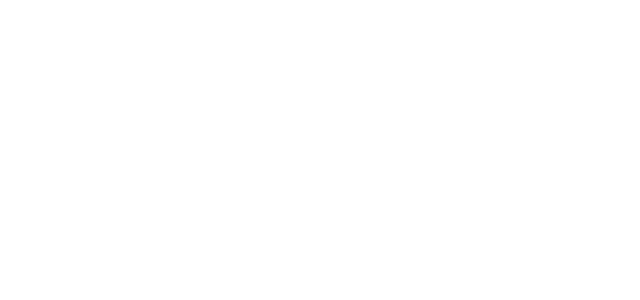
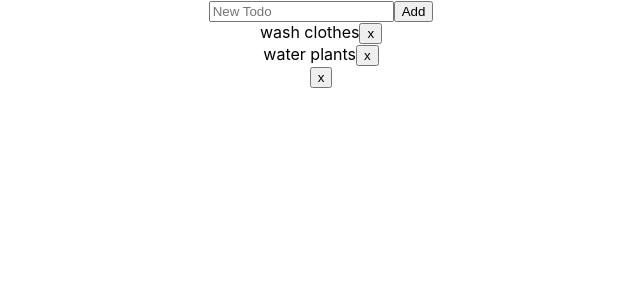
Before and after one commit to ajayaravind-git/ToDoList-Application, a React (Create React App) app: page / in a window 1280 px wide. Shown: the top 300 px of the page, without its empty margins (319-959 px from the left). Built offline with nearby package versions, Linux system fonts and the light colour scheme.

Commit message:
Creating to do function added

```diff
--- a/src/App.js
+++ b/src/App.js
@@ -1,10 +1,11 @@
 import logo from './logo.svg';
 import './App.css';
+import TodoList from './TodoList';
 import React, { Component } from 'react'
 class App extends Component {
   render() {
     return <div className='App'>
-
+      <TodoList />
     </div>
   }
 }
--- a/src/NewTodoForm.js
+++ b/src/NewTodoForm.js
@@ -1,7 +1,32 @@
 import React, { Component } from 'react';
+import { v4 as uuidv4 } from 'uuid';
+
 class NewTodoForm extends Component {
+    constructor(props) {
+        super(props);
+        this.state = {
+            newtodo: ""
+        }
+        this.handleChange = this.handleChange.bind(this);
+        this.handleSubmit = this.handleSubmit.bind(this);
+    }
+    handleChange(evt) {
+        this.setState({
+            [evt.target.name]: evt.target.value
+        })
+    }
+    handleSubmit(evt) {
+        evt.preventDefault();
+        const newTodo = ({ name: this.state.newtodo, id: uuid() })
+        this.props.addTodo(newTodo);
+
+    }
     render() {
         return <div>
+            <form onSubmit={this.handleSubmit}>
+                <input type="text" value={this.state.newtodo} id="newtodo" name="newtodo" placeholder='New Todo' onChange={this.handleChange} />
+                <button>Add</button>
+            </form>
 
         </div>
     }
--- a/src/Todo.js
+++ b/src/Todo.js
@@ -1,7 +1,7 @@
 import React, { Component } from 'react';
 class Todo extends Component {
     render() {
-        return <div>
+        return <div>{this.props.todo}
             <button>x</button>
         </div>
     }
--- a/src/TodoList.js
+++ b/src/TodoList.js
@@ -1,8 +1,30 @@
 import React, { Component } from 'react';
+import NewTodoForm from './NewTodoForm';
+import Todo from './Todo';
 class TodoList extends Component {
+    constructor(props) {
+        super(props);
+        this.state = {
+            Todo: [{ name: "wash clothes", id: 1 }, { name: 'water plants', id: 2 }]
+        }
+        this.create = this.create.bind(this);
+        this.remove = this.remove.bind(this);
+    }
+    create(newTodo) {
+        this.setState({
+            Todo: [...this.state.Todo, newTodo]
+        })
+    }
+    remove(id) {
+        this.setState({
+            Todo: this.state.Todo.filter(Todo.id != id)
+        })
+    }
     render() {
+        const Todolist = this.state.Todo.map(td => (<Todo todo={td.name} />))
         return <div>
-
+            <NewTodoForm addTodo={this.create} />
+            <Todo todo={Todolist} />
         </div>
     }
 }
```
Also changed, not shown: package.json (+1 -6 lines), 1 other file (tests, documents, lock files or other folders).
